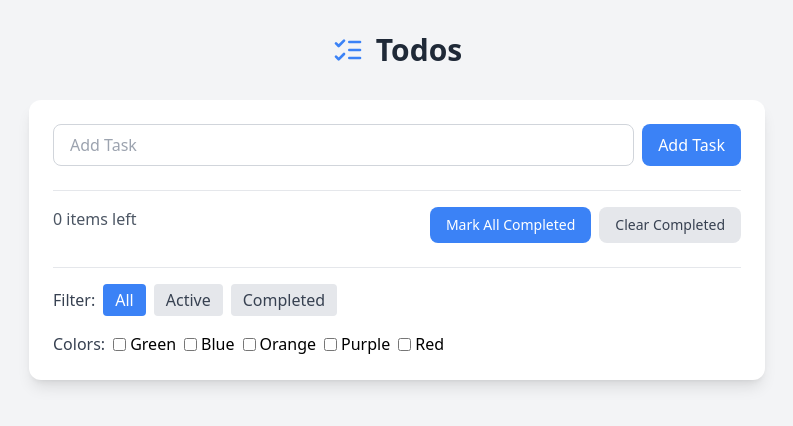
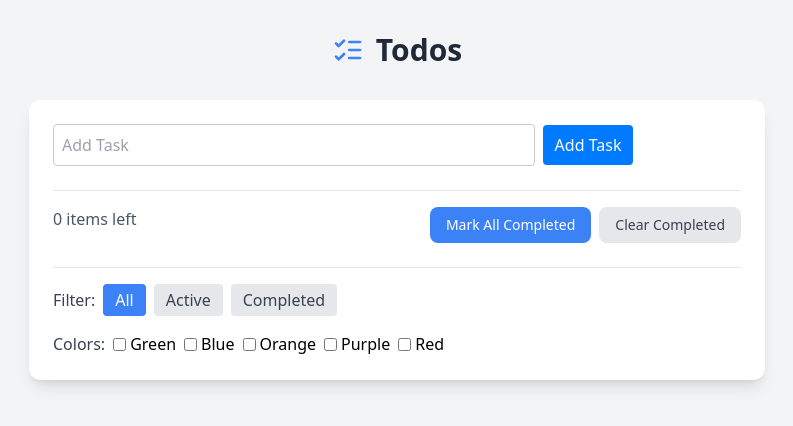
Before and after one commit to shashankjohri07/todo-2, a React (Vite) app: page / in a window 1280 px wide. Shown: the top 426 px of the page, without its empty margins (243-1036 px from the left). Built offline with nearby package versions, Linux system fonts and the light colour scheme.

Commit message:
update cahnges

```diff
--- a/src/components/TodoInput.jsx
+++ b/src/components/TodoInput.jsx
@@ -1,31 +1,42 @@
 import React, { useState } from 'react';
-
 
 export function TodoInput({ onAdd }) {
   const [text, setText] = useState('');
 
   const handleSubmit = (e) => {
     e.preventDefault();
-    if (text.trim()) {
+    if (text !== '') {
       onAdd(text);
       setText('');
     }
   };
 
   return (
-    <form onSubmit={handleSubmit} className="flex gap-2">
+    <form onSubmit={handleSubmit}>
       <input
         type="text"
         value={text}
         onChange={(e) => setText(e.target.value)}
         placeholder="Add Task"
-        className="flex-1 px-4 py-2 rounded-lg border border-gray-300 focus:outline-none focus:ring-2 focus:ring-blue-500 focus:border-transparent"
+        style={{
+          padding: '8px',
+          border: '1px solid #ccc',
+          borderRadius: '4px',
+          width: '70%',
+        }}
       />
       <button
         type="submit"
-        className="px-4 py-2 bg-blue-500 text-white rounded-lg hover:bg-blue-600 focus:outline-none focus:ring-2 focus:ring-blue-500 focus:ring-offset-2 flex items-center gap-2"
+        style={{
+          marginLeft: '8px',
+          padding: '8px 12px',
+          backgroundColor: '#007bff',
+          color: '#fff',
+          border: 'none',
+          borderRadius: '4px',
+          cursor: 'pointer',
+        }}
       >
-
         Add Task
       </button>
     </form>
```
